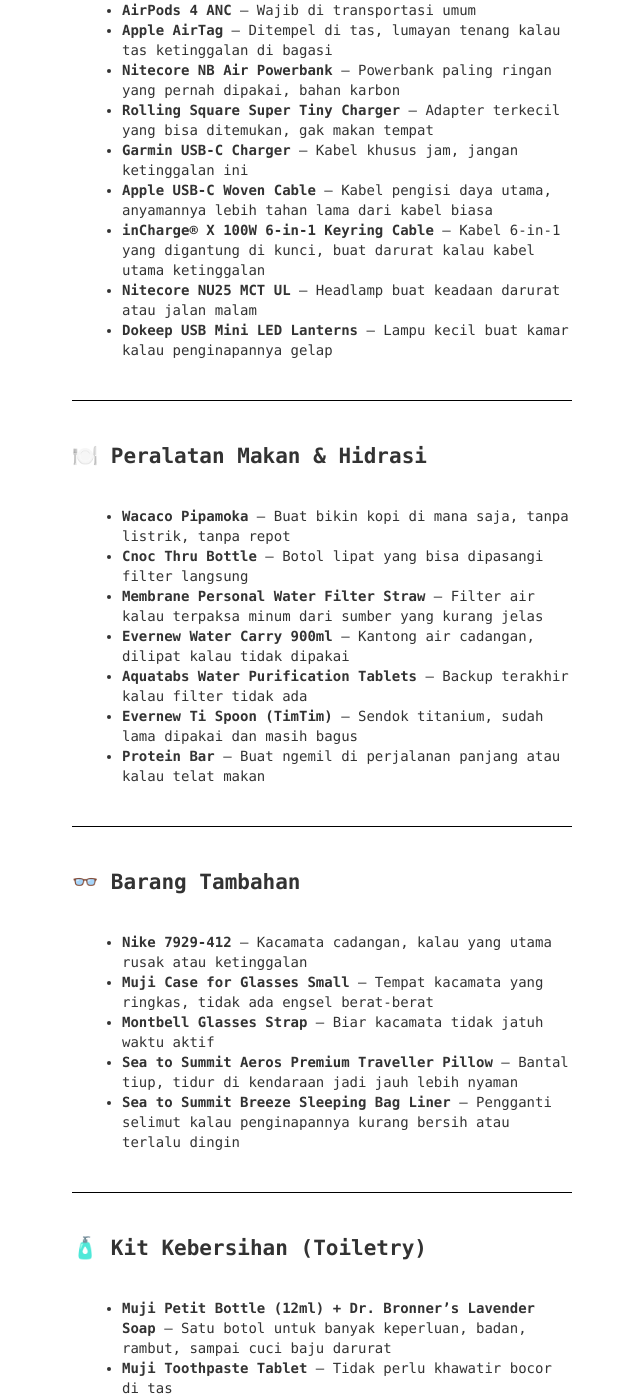
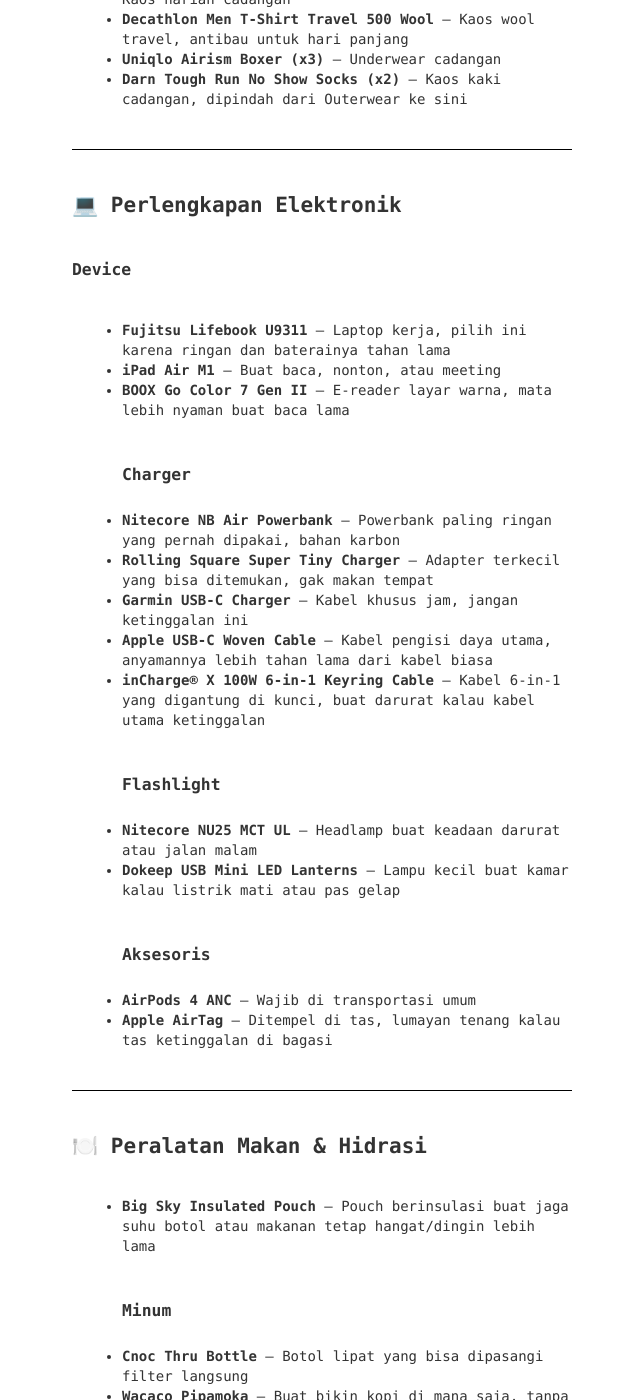
Before and after one commit to harjunacandra/harjuna.github.io, a Jekyll site: the page built from _posts/2026-03-09-Packing-List-Mudik-2026.md, in a window 1280 px wide and 1400 px high, scrolled down 1969 px. Shown: the whole window, without its empty margins (318-958 px from the left). Built offline with Jekyll 4.4.1, drawn with Linux system fonts in a browser that asks for light colours; some of the changed text lies outside the part shown.

Commit message:
Update 2026-03-09-Packing-List-Mudik-2026.md
Ganti Kategori

```diff
--- a/_posts/2026-03-09-Packing-List-Mudik-2026.md
+++ b/_posts/2026-03-09-Packing-List-Mudik-2026.md
@@ -3,10 +3,14 @@
 ---
 
 ## 🧳 Tas & Organisasi
-
+### Tas Utama
 - **Yamatomichi Mini 2** — Tas utama. Ringan banget dan muat lebih banyak dari yang keliatan
+### Tas Tambahan
 - **Hyperlite Vice Versa** — Pouch kecil buat barang yang sering diambil, taruh depan atau samping
-- **Peak Design Ultralight Packing Cube** — Biar baju di dalam tas gak berantakan
+### Packing Cube
+- **Peak Design Ultralight Packing Cube XXS** — Biar Outerwear di dalam tas gak berantakan
+- **Peak Design Packing Cube Small** — Biar Pakaian Tas di dalam tas gak berantakan
+### Pouch
 - **Gossamer Gear Storage Sacks Small** — Kantong pisah-pisah barang kecil di dalam tas
 - **Gossamer Gear Storage Sacks Large** — Versi besarnya
 - **Alosak 3x6 Element Proof Bag** — Buat dokumen atau gadget kalau hujan tiba-tiba
@@ -43,39 +47,46 @@
 ---
 
 ## 💻 Perlengkapan Elektronik
-
+### Device
 - **Fujitsu Lifebook U9311** — Laptop kerja, pilih ini karena ringan dan baterainya tahan lama
-- **iPad Air M1** — Buat baca, nonton, atau kerja ringan kalau laptop ketinggalan di kamar
+- **iPad Air M1** — Buat baca, nonton, atau meeting
 - **BOOX Go Color 7 Gen II** — E-reader layar warna, mata lebih nyaman buat baca lama
-- **AirPods 4 ANC** — Wajib di transportasi umum
-- **Apple AirTag** — Ditempel di tas, lumayan tenang kalau tas ketinggalan di bagasi
+### Charger
 - **Nitecore NB Air Powerbank** — Powerbank paling ringan yang pernah dipakai, bahan karbon
 - **Rolling Square Super Tiny Charger** — Adapter terkecil yang bisa ditemukan, gak makan tempat
 - **Garmin USB-C Charger** — Kabel khusus jam, jangan ketinggalan ini
 - **Apple USB-C Woven Cable** — Kabel pengisi daya utama, anyamannya lebih tahan lama dari kabel biasa
 - **inCharge® X 100W 6-in-1 Keyring Cable** — Kabel 6-in-1 yang digantung di kunci, buat darurat kalau kabel utama ketinggalan
+### Flashlight
 - **Nitecore NU25 MCT UL** — Headlamp buat keadaan darurat atau jalan malam
-- **Dokeep USB Mini LED Lanterns** — Lampu kecil buat kamar kalau penginapannya gelap
+- **Dokeep USB Mini LED Lanterns** — Lampu kecil buat kamar kalau listrik mati atau pas gelap
+### Aksesoris
+- **AirPods 4 ANC** — Wajib di transportasi umum
+- **Apple AirTag** — Ditempel di tas, lumayan tenang kalau tas ketinggalan di bagasi
 
 ---
 
 ## 🍽️ Peralatan Makan & Hidrasi
-
+- **Big Sky Insulated Pouch** — Pouch berinsulasi buat jaga suhu botol atau makanan tetap hangat/dingin lebih lama
+### Minum
+- **Cnoc Thru Bottle** — Botol lipat yang bisa dipasangi filter langsung
 - **Wacaco Pipamoka** — Buat bikin kopi di mana saja, tanpa listrik, tanpa repot
-- **Cnoc Thru Bottle** — Botol lipat yang bisa dipasangi filter langsung
 - **Membrane Personal Water Filter Straw** — Filter air kalau terpaksa minum dari sumber yang kurang jelas
 - **Evernew Water Carry 900ml** — Kantong air cadangan, dilipat kalau tidak dipakai
 - **Aquatabs Water Purification Tablets** — Backup terakhir kalau filter tidak ada
+### Makan
 - **Evernew Ti Spoon (TimTim)** — Sendok titanium, sudah lama dipakai dan masih bagus
 - **Protein Bar** — Buat ngemil di perjalanan panjang atau kalau telat makan
-
+- **Kurma** — Buat buka di jalan
+- **Oralit** — Buat Mengganti cairan tubuh
 ---
 
 ## 👓 Barang Tambahan
-
+### Kacamata
 - **Nike 7929-412** — Kacamata cadangan, kalau yang utama rusak atau ketinggalan
 - **Muji Case for Glasses Small** — Tempat kacamata yang ringkas, tidak ada engsel berat-berat
 - **Montbell Glasses Strap** — Biar kacamata tidak jatuh waktu aktif
+### Tidur
 - **Sea to Summit Aeros Premium Traveller Pillow** — Bantal tiup, tidur di kendaraan jadi jauh lebih nyaman
 - **Sea to Summit Breeze Sleeping Bag Liner** — Pengganti selimut kalau penginapannya kurang bersih atau terlalu dingin
 
@@ -136,6 +147,7 @@
 - **Atwood Paracord 275** — Tali serbaguna, sudah beberapa kali kepake di luar rencana
 - **Cricket Mini Lighter** — Korek darurat
 - **3M Earplug (Yellow Neon)** — Cadangan di kit ini, yang utama di P3K
+- **Muji Portable Sewing Set** — Untuk jaga-jaga
 
 ---
 
```
Also changed, not shown: other parts of _posts/2026-03-09-Packing-List-Mudik-2026.md (+3 -3 lines).
